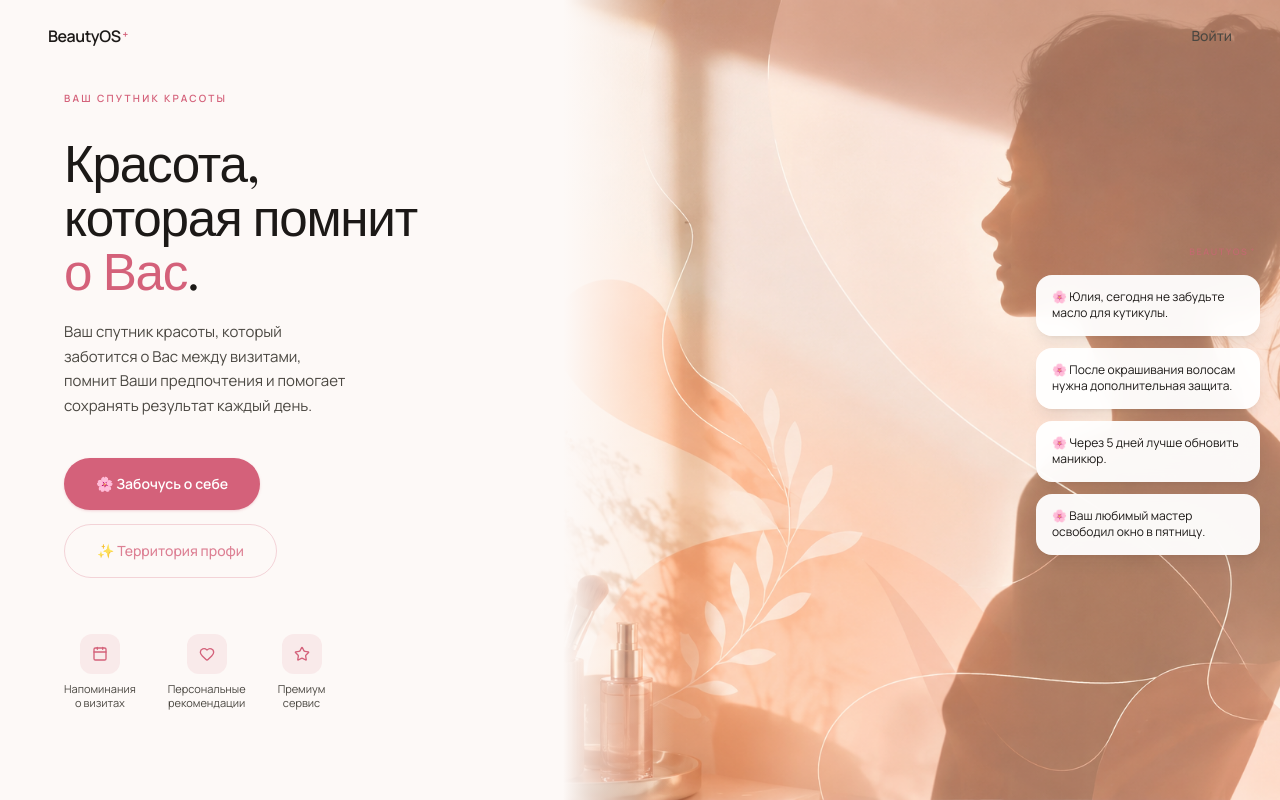
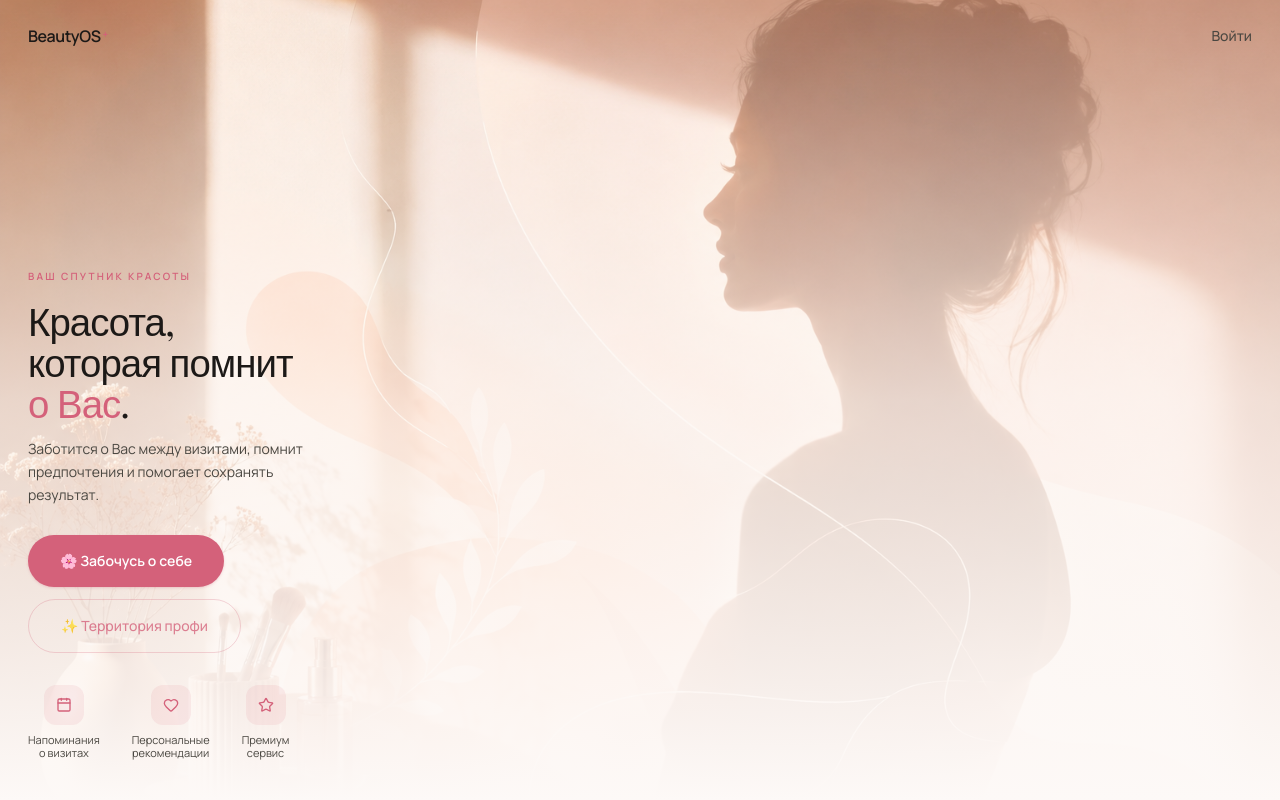
Before and after one commit to uliaionova12-debug/beautyos, a Next.js app: page / in a window 1280 px wide. Built offline with nearby package versions, Linux system fonts and the light colour scheme.

Commit message:
Fit home screen in one viewport on mobile + PWA install button

```diff
--- a/src/app/page.tsx
+++ b/src/app/page.tsx
@@ -1,59 +1,112 @@
+'use client'
+
 import Link from 'next/link'
-import { Calendar, Heart, Star } from 'lucide-react'
+import { Calendar, Heart, Star, Plus } from 'lucide-react'
+import { useEffect, useState } from 'react'
 
-const CARDS = [
-  '🌸 Юлия, сегодня не забудьте масло для кутикулы.',
-  '🌸 После окрашивания волосам нужна дополнительная защита.',
-  '🌸 Через 5 дней лучше обновить маникюр.',
-  '🌸 Ваш любимый мастер освободил окно в пятницу.',
-]
+interface BeforeInstallPromptEvent extends Event {
+  prompt: () => Promise<void>
+  userChoice: Promise<{ outcome: 'accepted' | 'dismissed' }>
+}
 
 export default function LandingPage() {
+  const [installPrompt, setInstallPrompt] = useState<BeforeInstallPromptEvent | null>(null)
+  const [isIOS, setIsIOS] = useState(false)
+  const [showIOSHint, setShowIOSHint] = useState(false)
+  const [installed, setInstalled] = useState(false)
+
+  useEffect(() => {
+    const ios = /iphone|ipad|ipod/i.test(navigator.userAgent) && !(window.navigator as Navigator & { standalone?: boolean }).standalone
+    setIsIOS(ios)
+
+    const handler = (e: Event) => {
+      e.preventDefault()
+      setInstallPrompt(e as BeforeInstallPromptEvent)
+    }
+    window.addEventListener('beforeinstallprompt', handler)
+    window.addEventListener('appinstalled', () => setInstalled(true))
+    return () => window.removeEventListener('beforeinstallprompt', handler)
+  }, [])
+
+  async function handleInstall() {
+    if (isIOS) { setShowIOSHint(true); return }
+    if (!installPrompt) return
+    await installPrompt.prompt()
+    const { outcome } = await installPrompt.userChoice
+    if (outcome === 'accepted') setInstalled(true)
+  }
+
+  const showInstallBtn = !installed && (isIOS || !!installPrompt)
+
   return (
-    <div className="min-h-screen bg-cream overflow-hidden">
+    <div className="h-screen bg-cream overflow-hidden relative">
+
+      {/* Full-screen hero image */}
+      {/* eslint-disable-next-line @next/next/no-img-element */}
+      <img
+        src="/hero.png"
+        alt=""
+        className="absolute inset-0 w-full h-full object-cover object-center"
+        loading="eager"
+      />
+
+      {/* Gradient overlay — bottom fade for text readability */}
+      <div className="absolute inset-0 bg-gradient-to-t from-cream via-cream/70 to-transparent" />
 
       {/* Header */}
-      <header className="absolute top-0 left-0 right-0 z-20 flex items-center justify-between px-7 md:px-12 py-6">
+      <header className="absolute top-0 left-0 right-0 z-20 flex items-center justify-between px-7 py-6">
         <span className="text-base font-semibold tracking-tight text-graphite select-none">
           BeautyOS<sup className="text-rose text-[10px] font-bold ml-0.5 relative -top-1">+</sup>
         </span>
-        <Link
-          href="/role"
-          className="text-sm font-medium text-dusk hover:text-rose transition-colors"
+        <div className="flex items-center gap-3">
+          {showInstallBtn && (
+            <button
+              onClick={handleInstall}
+              className="flex items-center gap-1.5 text-xs font-medium text-rose border border-rose/30 px-3 py-1.5 rounded-full hover:bg-rose/5 transition-colors"
             >
+              <Plus size={12} />
+              На экран
+            </button>
+          )}
+          <Link href="/role" className="text-sm font-medium text-dusk hover:text-rose transition-colors">
             Войти
           </Link>
+        </div>
       </header>
 
-      {/* Two-column layout */}
-      <div className="flex flex-col md:flex-row min-h-screen">
+      {/* iOS install hint */}
+      {showIOSHint && (
+        <div className="absolute bottom-36 left-4 right-4 z-30 bg-white/95 backdrop-blur-md rounded-2xl shadow-xl p-4">
+          <p className="text-sm text-graphite font-medium mb-1">Добавить на экран «Домой»</p>
+          <p className="text-xs text-dusk leading-relaxed">Нажмите <span className="font-semibold">Поделиться</span> → <span className="font-semibold">«На экран «Домой»</span></p>
+          <button onClick={() => setShowIOSHint(false)} className="mt-3 text-xs text-rose font-medium">Понятно</button>
+        </div>
+      )}
 
-        {/* Text column */}
-        <div className="order-2 md:order-1 md:w-[44%] flex items-center px-7 py-10 md:px-16 md:py-0 bg-cream">
-          <div className="max-w-sm w-full pt-8 md:pt-0">
+      {/* Content — pinned to bottom */}
+      <div className="absolute bottom-0 left-0 right-0 z-10 px-7 pb-10 pt-6">
 
-            <p className="text-[10px] font-semibold tracking-[0.22em] uppercase text-rose mb-7">
+        <p className="text-[10px] font-semibold tracking-[0.22em] uppercase text-rose mb-4">
           Ваш спутник красоты
         </p>
 
-            <h1 className="font-serif text-[2.7rem] md:text-[3.2rem] leading-[1.06] text-graphite mb-6 tracking-tight">
+        <h1 className="font-serif text-[2.4rem] leading-[1.06] text-graphite mb-4 tracking-tight">
           Красота,<br />
           которая помнит<br />
           <span className="text-rose">о Вас</span>.
         </h1>
 
-            <p className="text-[15px] text-dusk leading-relaxed mb-10 max-w-[285px]">
-              Ваш спутник красоты, который заботится о Вас между визитами, помнит Ваши предпочтения и помогает сохранять результат каждый день.
+        <p className="text-[14px] text-dusk leading-relaxed mb-7 max-w-[280px]">
+          Заботится о Вас между визитами, помнит предпочтения и помогает сохранять результат.
         </p>
 
-            <div className="flex flex-col gap-3.5">
+        <div className="flex flex-col gap-3">
           <Link
             href="/client"
             className="inline-flex items-center gap-2.5 bg-rose text-white px-8 py-4 rounded-full text-sm font-semibold hover:opacity-90 transition-opacity w-fit shadow-sm shadow-rose/20"
           >
             🌸 Забочусь о себе
           </Link>
-
           <Link
             href="/role"
             className="inline-flex items-center gap-2 border border-rose/25 text-rose/80 hover:text-rose hover:border-rose/50 px-8 py-4 rounded-full text-sm font-medium transition-colors w-fit"
@@ -62,8 +115,8 @@ export default function LandingPage() {
           </Link>
         </div>
 
-            {/* Feature icons */}
-            <div className="flex gap-8 mt-12 md:mt-14">
+        {/* Feature icons — hidden on very small screens */}
+        <div className="hidden sm:flex gap-8 mt-8">
           {[
             { icon: Calendar, label1: 'Напоминания', label2: 'о визитах' },
             { icon: Heart,    label1: 'Персональные', label2: 'рекомендации' },
@@ -83,40 +136,5 @@ export default function LandingPage() {
 
       </div>
     </div>
-
-        {/* Image column */}
-        <div
-          className="order-1 md:order-2 md:w-[56%] h-[55vh] md:h-screen relative overflow-hidden"
-          style={{ background: 'linear-gradient(150deg, #D5C9BC 0%, #E2D8CC 30%, #EDE5DA 60%, #F5F0E8 100%)' }}
-        >
-          {/* eslint-disable-next-line @next/next/no-img-element */}
-          <img
-            src="/hero.png"
-            alt=""
-            className="absolute inset-0 w-full h-full object-cover object-center"
-            loading="eager"
-          />
-
-          {/* Left fade into text column on desktop */}
-          <div className="absolute inset-y-0 left-0 w-28 bg-gradient-to-r from-cream to-transparent hidden md:block" />
-
-          {/* Floating companion messages — xl screens only */}
-          <div className="absolute right-5 top-0 bottom-0 hidden xl:flex flex-col justify-center gap-3 pointer-events-none">
-            <p className="text-[9px] font-semibold tracking-[0.18em] uppercase text-rose/60 mb-1 text-right pr-1">
-              BeautyOS<sup className="text-[7px] ml-0.5">+</sup>
-            </p>
-            {CARDS.map((text, i) => (
-              <div
-                key={i}
-                className="bg-white/95 backdrop-blur-md rounded-2xl shadow-lg shadow-graphite/8 px-4 py-3.5 w-56"
-              >
-                <p className="text-[12px] text-graphite leading-snug">{text}</p>
-              </div>
-            ))}
-          </div>
-        </div>
-
-      </div>
-    </div>
   )
 }
```
Lines whose indentation alone changed are shown as unchanged.
